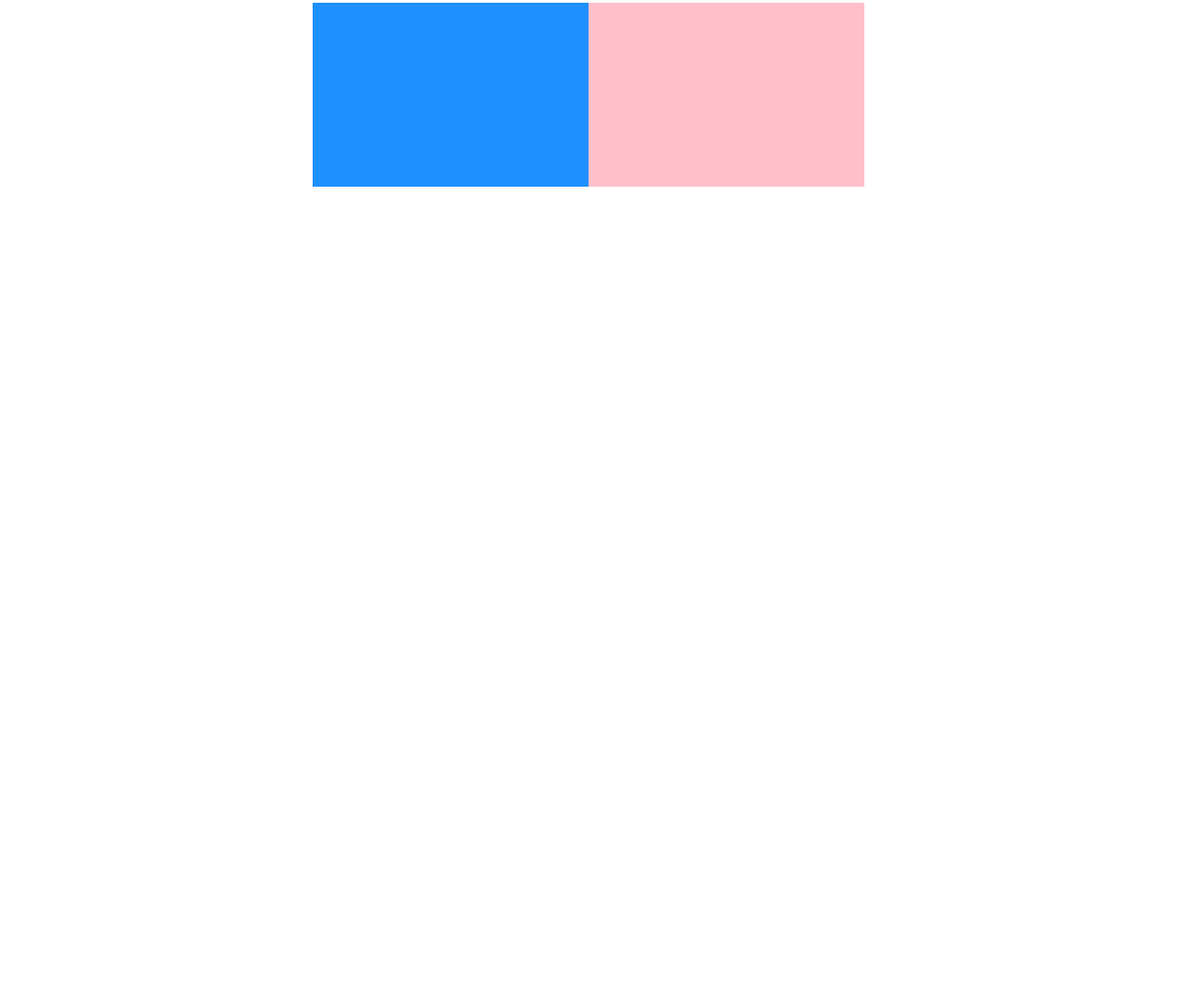
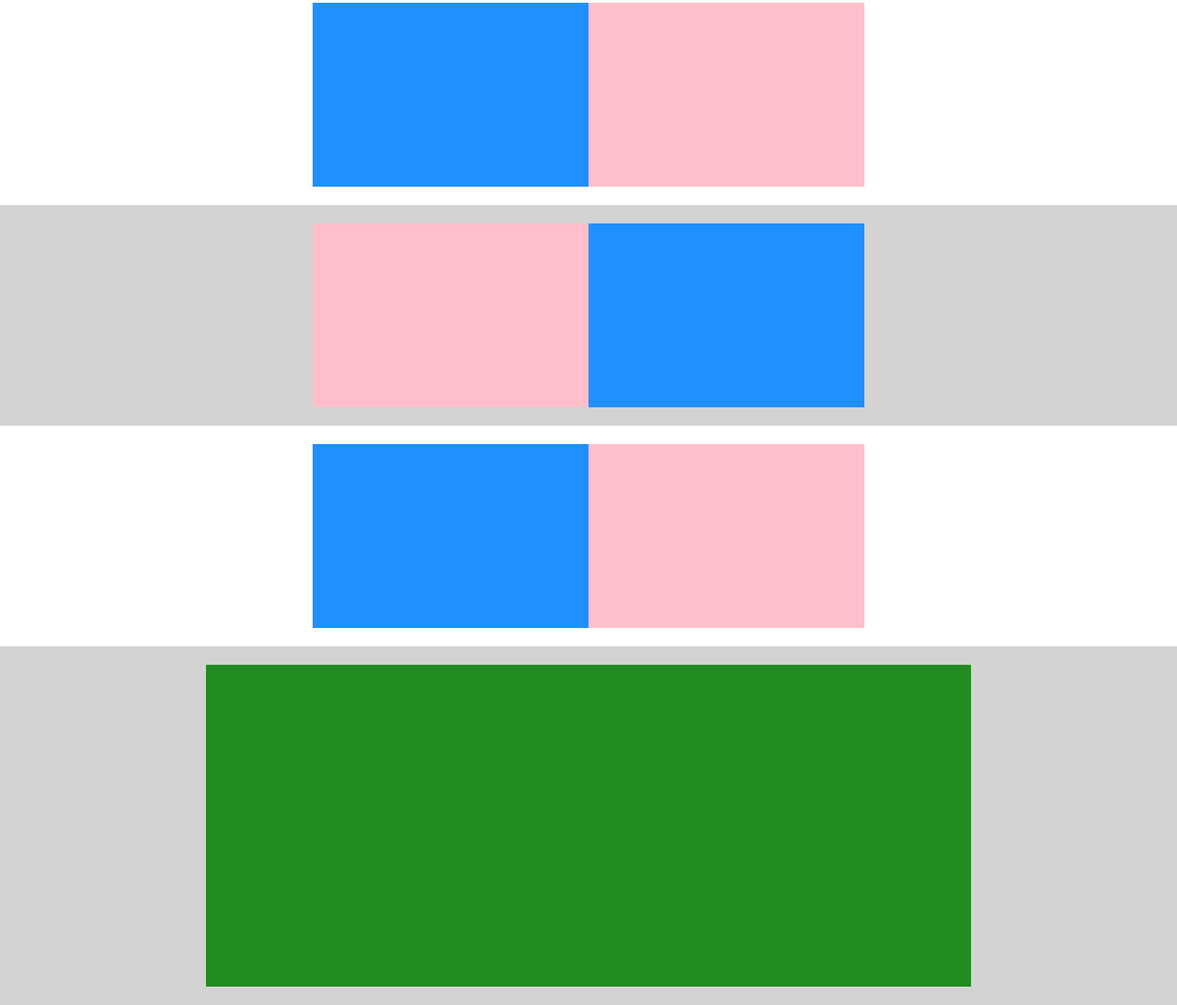
Before and after one commit to Jonathan-Ultini/htmlcss-struttura-discord, a plain HTML site: page index.html in a window 1280 px wide. Shown: the part 415-1508 px from the top of the page at 92% size. Before the commit the page ends 800 px from the top, so only its background shows below. Drawn offline with Linux system fonts and the light colour scheme.

Commit message:
add 3 sections

```diff
--- a/css/style.css
+++ b/css/style.css
@@ -59,10 +59,39 @@
 
 .section .left {
     background-color: #1E90FF;
-    width: 60%;
+    width: 40%;
 }
 
 .section .right {
-    width: 40%;
+    width: 25%;
     background-color: #FFC0CB;
 }
+
+.section.reversed{
+    background-color: #D3D3D3;
+}
+
+.section.reversed .left {
+    background-color: #FFC0CB;
+    width: 40%;
+}
+
+.section.reversed .right {
+    background-color: #1E90FF;
+    width: 25%;
+}
+
+/* Sezione con blocco grande */
+.section.green {
+    background-color: #D3D3D3;
+    display: flex;
+    justify-content: center;
+    align-items: center;
+    padding: 20px 0;
+}
+
+.green-box {
+    background-color: #228b22;
+    width: 65%;
+    height: 350px;
+}
--- a/index.html
+++ b/index.html
@@ -29,6 +29,20 @@
         <div class="box left"></div>
         <div class="box right"></div>
     </section>
+
+    <section class="section reversed">
+        <div class="box left"></div>
+        <div class="box right"></div>
+    </section>
+
+    <section class="section">
+        <div class="box left"></div>
+        <div class="box right"></div>
+    </section>
+
+    <section class="section green">
+        <div class="big-box green-box"></div>
+    </section>
 </body>
 
 </html>
```
